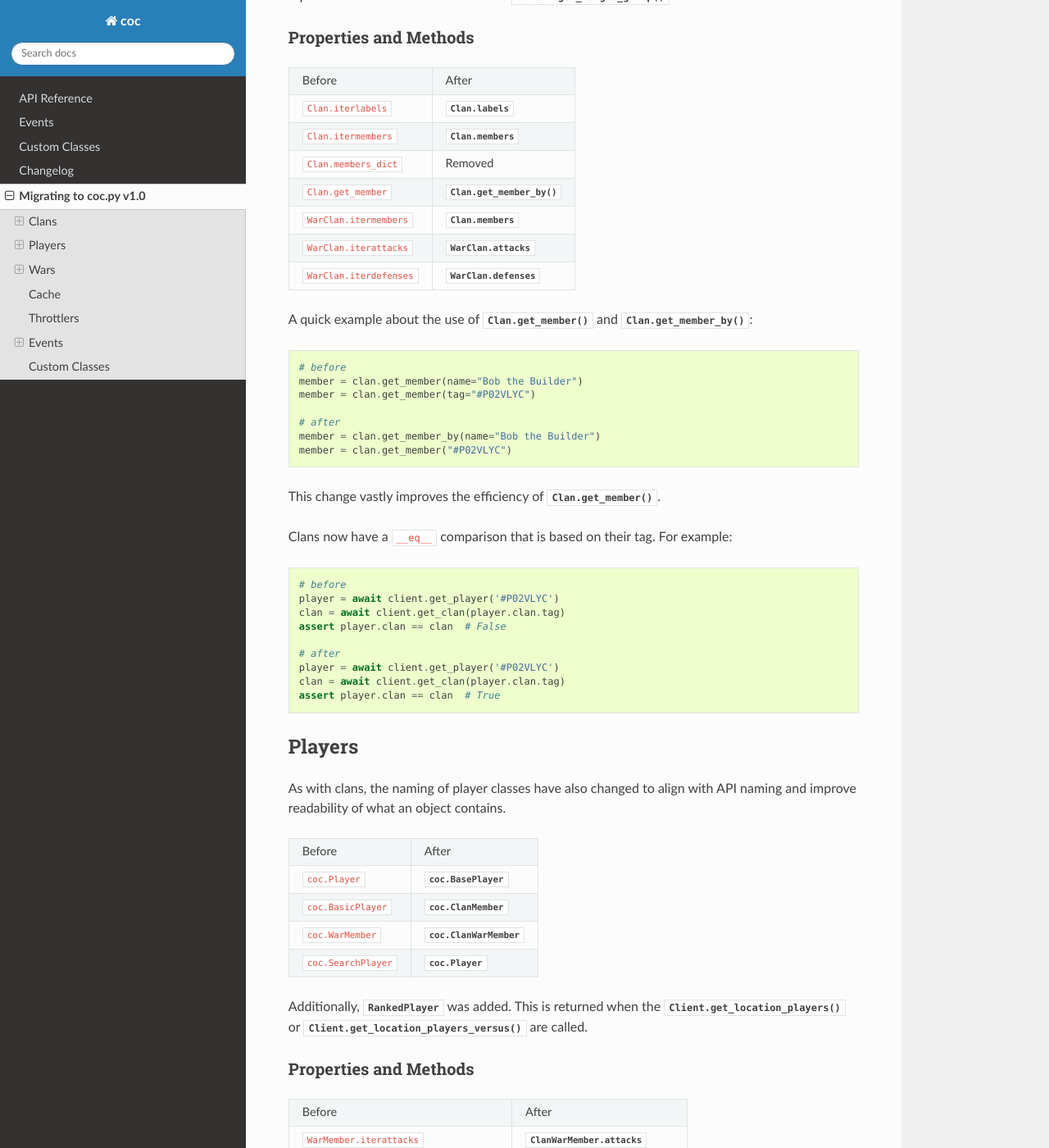
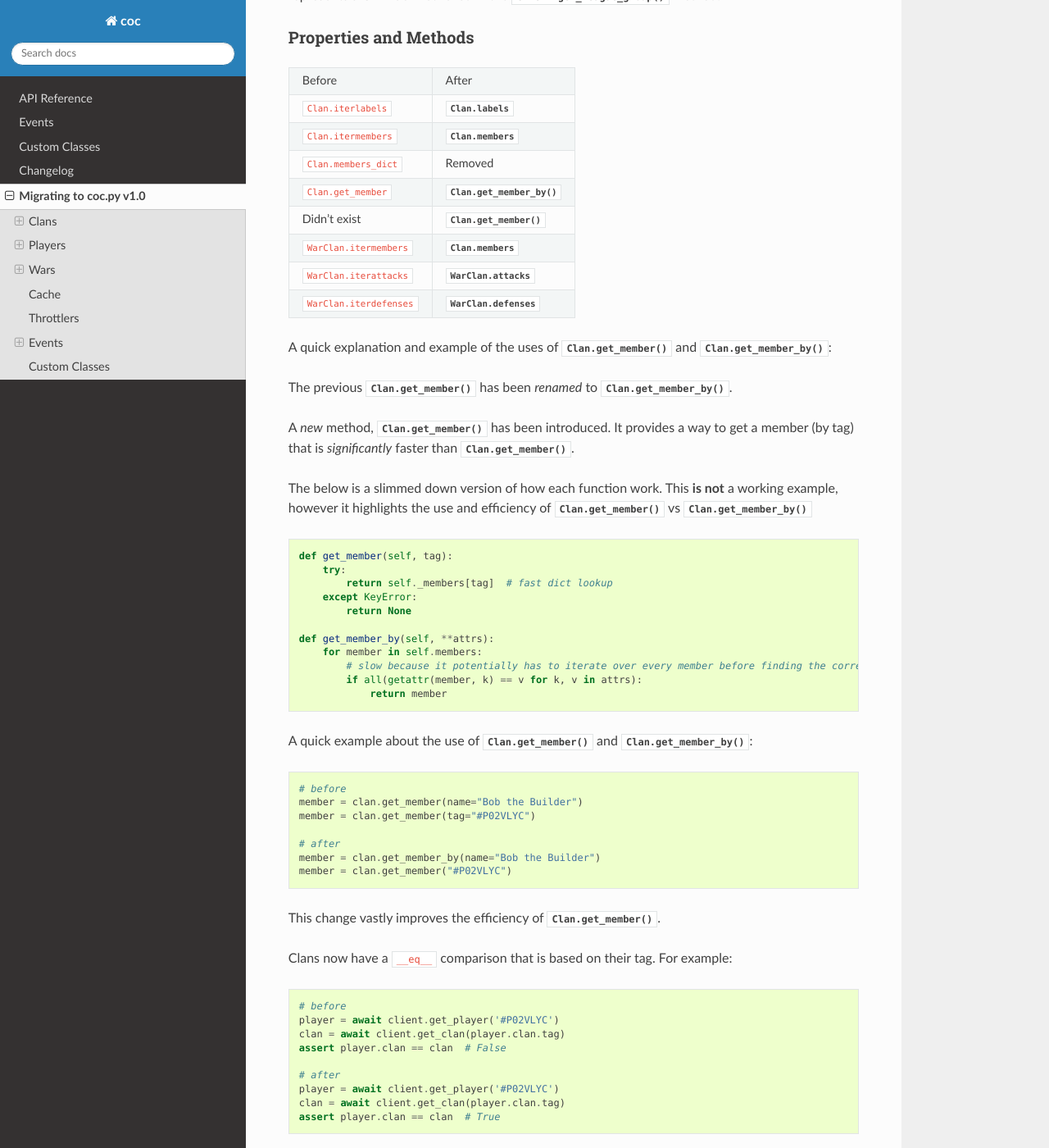
Before and after one commit to mathsman5133/coc.py, a Sphinx documentation site: the page built from docs/migrating.rst, in a window 1280 px wide and 1400 px high, scrolled down 808 px. Shown: the whole window at 82% size. Built offline with Sphinx 7.4.7 and the Read the Docs theme 2.0.0, drawn with Linux system fonts in a browser that asks for light colours; some of the changed text lies outside the part shown.

Commit message:
add a note in migrating guide about `remove_x_updates` functions.

```diff
--- a/docs/migrating.rst
+++ b/docs/migrating.rst
@@ -44,12 +44,39 @@
 +--------------------------+----------------------------+
 | ``Clan.get_member``      | :meth:`Clan.get_member_by` |
 +--------------------------+----------------------------+
+| Didn't exist             | :meth:`Clan.get_member`    |
++--------------------------+----------------------------+
 | ``WarClan.itermembers``  | :attr:`Clan.members`       |
 +--------------------------+----------------------------+
 | ``WarClan.iterattacks``  | :attr:`WarClan.attacks`    |
 +--------------------------+----------------------------+
 | ``WarClan.iterdefenses`` | :attr:`WarClan.defenses`   |
 +--------------------------+----------------------------+
+
+A quick explanation and example of the uses of :meth:`Clan.get_member` and :meth:`Clan.get_member_by`:
+
+The previous :meth:`Clan.get_member` has been *renamed* to :meth:`Clan.get_member_by`.
+
+A *new* method, :meth:`Clan.get_member` has been introduced. It provides a way to get a member (by tag) that is
+*significantly* faster than :meth:`Clan.get_member`.
+
+The below is a slimmed down version of how each function work. This **is not** a working example, however it highlights
+the use and efficiency of :meth:`Clan.get_member` vs :meth:`Clan.get_member_by`
+
+.. code-block:: python3
+
+    def get_member(self, tag):
+        try:
+            return self._members[tag]  # fast dict lookup
+        except KeyError:
+            return None
+
+    def get_member_by(self, **attrs):
+        for member in self.members:
+            # slow because it potentially has to iterate over every member before finding the correct one
+            if all(getattr(member, k) == v for k, v in attrs):
+                return member
+
 
 A quick example about the use of :meth:`Clan.get_member` and :meth:`Clan.get_member_by`:
 
@@ -445,6 +472,22 @@
     client.add_player_updates(*tags)
 
 
+Removing Clan and Player Tags
+~~~~~~~~~~~~~~~~~~~~~~~~~~~~~
+
+v1.0 provides added functionality of removing player and clan tags from the list of tags being updated:
+:meth:`EventsClient.remove_player_updates`, :meth:`EventsClient.remove_clan_updates` and :meth:`EventsClient.remove_war_updates`.
+
+The usage is intuitive, and identical to adding the tags:
+
+.. code-block:: python3
+
+    client.remove_player_updates("#tag1", "#tag2", "#tag3")
+
+    tags = ["#tag1", "#tag2", "#tag3"]
+    client.remove_player_updates(*tags)
+
+
 Custom Classes
 --------------
 For more information on custom class support, please see :ref:`custom_classes`.
```
